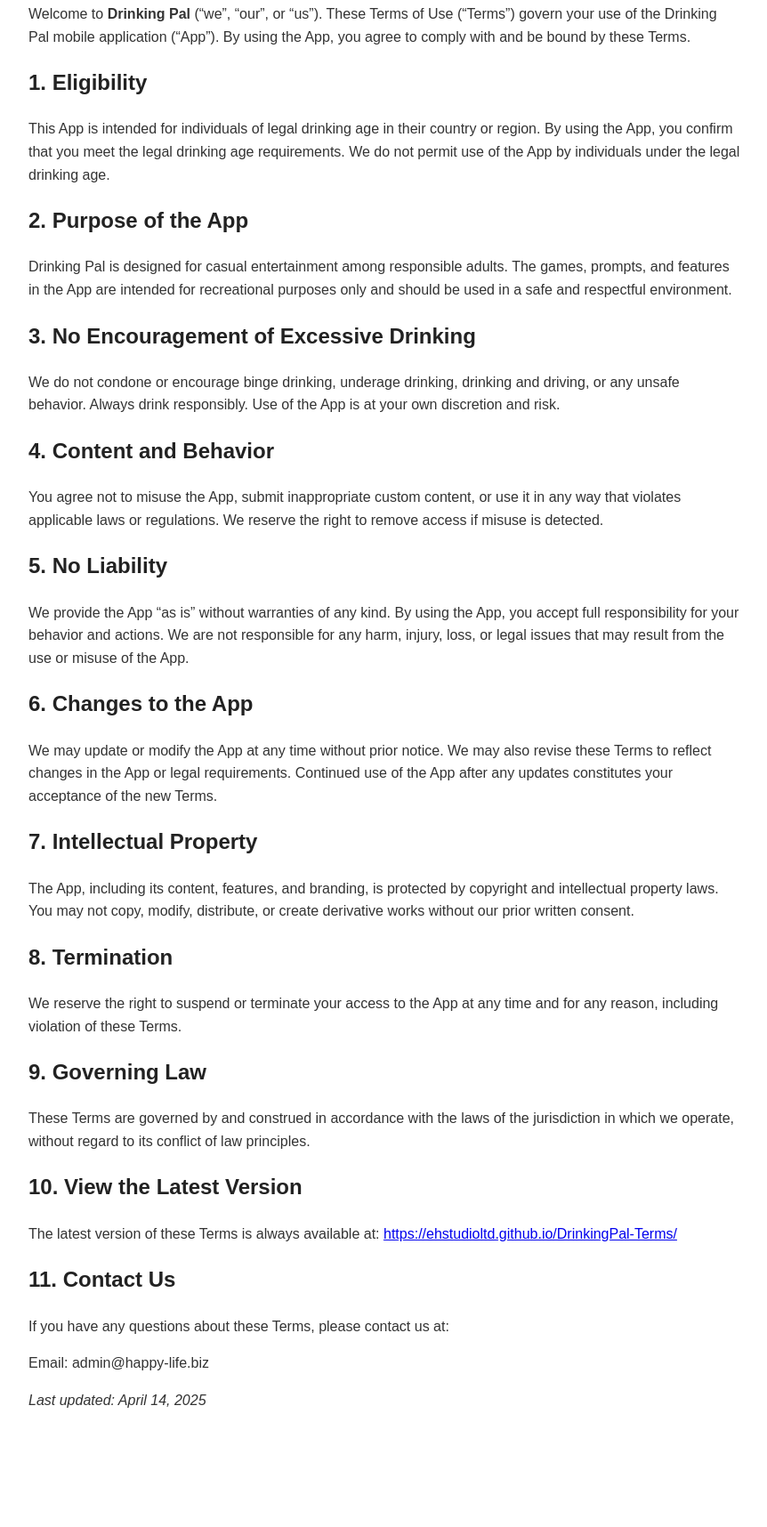
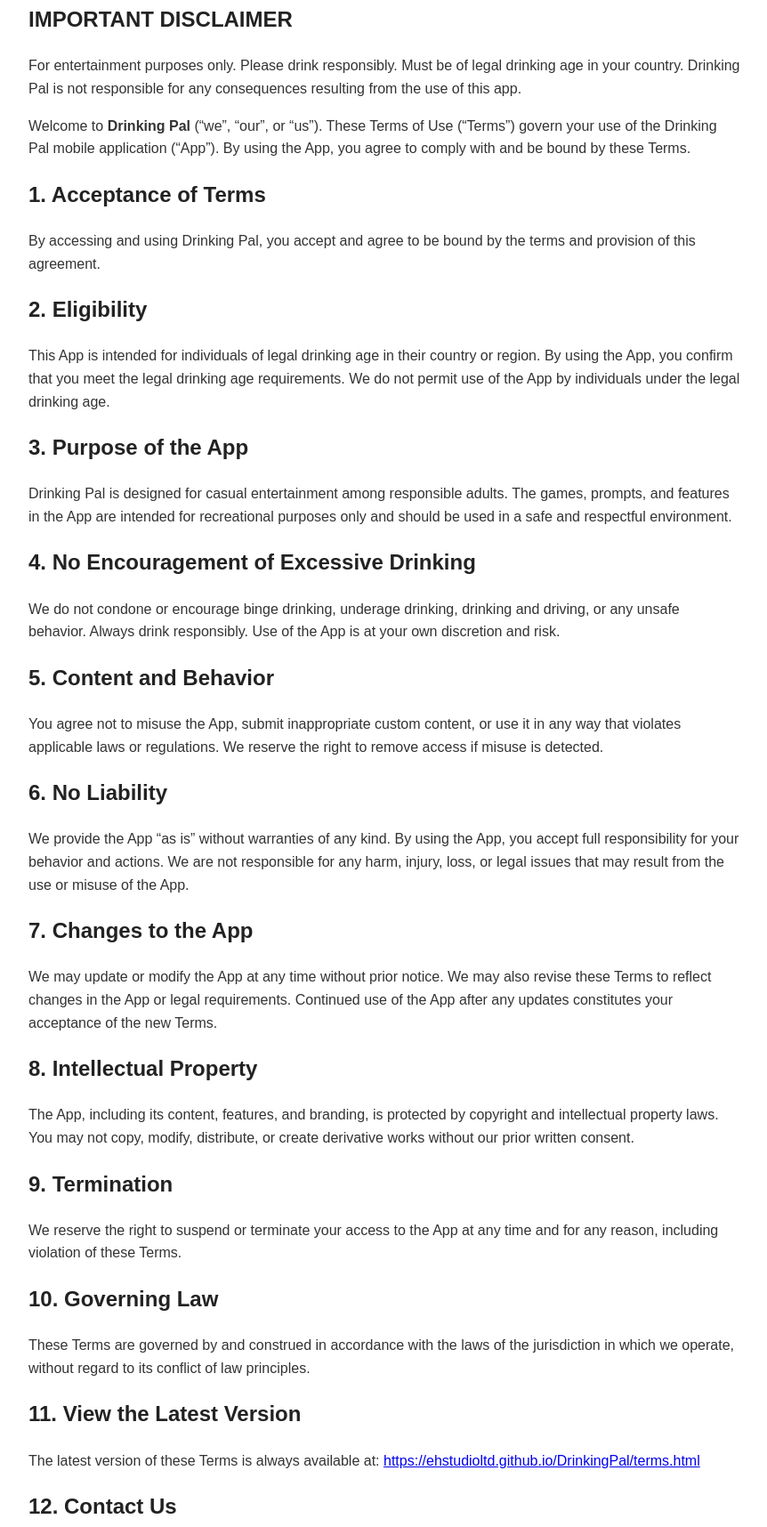
Before and after one commit to EhStudioLtd/DrinkingPal, a plain HTML site: page terms.html in a window 1280 px wide. Shown: the part 131-1847 px from the top of the page at 89% size, without its empty margins (208-1070 px from the left). Before the commit the page ends 1773 px from the top, so only its background shows below. Drawn offline with Linux system fonts and the light colour scheme.

Commit message:
Update terms.html

```diff
--- a/terms.html
+++ b/terms.html
@@ -19,43 +19,49 @@
   </style>
 </head>
 <body>
-  <h1>Terms of Use</h1>
+  <h1>Terms & Conditions</h1>
+
+  <h2>IMPORTANT DISCLAIMER</h2>
+  <p>For entertainment purposes only. Please drink responsibly. Must be of legal drinking age in your country. Drinking Pal is not responsible for any consequences resulting from the use of this app.</p>
 
   <p>Welcome to <strong>Drinking Pal</strong> (“we”, “our”, or “us”). These Terms of Use (“Terms”) govern your use of the Drinking Pal mobile application (“App”). By using the App, you agree to comply with and be bound by these Terms.</p>
 
-  <h2>1. Eligibility</h2>
+  <h2>1. Acceptance of Terms</h2>
+  <p>By accessing and using Drinking Pal, you accept and agree to be bound by the terms and provision of this agreement.</p>
+
+  <h2>2. Eligibility</h2>
   <p>This App is intended for individuals of legal drinking age in their country or region. By using the App, you confirm that you meet the legal drinking age requirements. We do not permit use of the App by individuals under the legal drinking age.</p>
 
-  <h2>2. Purpose of the App</h2>
+  <h2>3. Purpose of the App</h2>
   <p>Drinking Pal is designed for casual entertainment among responsible adults. The games, prompts, and features in the App are intended for recreational purposes only and should be used in a safe and respectful environment.</p>
 
-  <h2>3. No Encouragement of Excessive Drinking</h2>
+  <h2>4. No Encouragement of Excessive Drinking</h2>
   <p>We do not condone or encourage binge drinking, underage drinking, drinking and driving, or any unsafe behavior. Always drink responsibly. Use of the App is at your own discretion and risk.</p>
 
-  <h2>4. Content and Behavior</h2>
+  <h2>5. Content and Behavior</h2>
   <p>You agree not to misuse the App, submit inappropriate custom content, or use it in any way that violates applicable laws or regulations. We reserve the right to remove access if misuse is detected.</p>
 
-  <h2>5. No Liability</h2>
+  <h2>6. No Liability</h2>
   <p>We provide the App “as is” without warranties of any kind. By using the App, you accept full responsibility for your behavior and actions. We are not responsible for any harm, injury, loss, or legal issues that may result from the use or misuse of the App.</p>
 
-  <h2>6. Changes to the App</h2>
+  <h2>7. Changes to the App</h2>
   <p>We may update or modify the App at any time without prior notice. We may also revise these Terms to reflect changes in the App or legal requirements. Continued use of the App after any updates constitutes your acceptance of the new Terms.</p>
 
-  <h2>7. Intellectual Property</h2>
+  <h2>8. Intellectual Property</h2>
   <p>The App, including its content, features, and branding, is protected by copyright and intellectual property laws. You may not copy, modify, distribute, or create derivative works without our prior written consent.</p>
 
-  <h2>8. Termination</h2>
+  <h2>9. Termination</h2>
   <p>We reserve the right to suspend or terminate your access to the App at any time and for any reason, including violation of these Terms.</p>
 
-  <h2>9. Governing Law</h2>
+  <h2>10. Governing Law</h2>
   <p>These Terms are governed by and construed in accordance with the laws of the jurisdiction in which we operate, without regard to its conflict of law principles.</p>
 
-  <h2>10. View the Latest Version</h2>
+  <h2>11. View the Latest Version</h2>
   <p>The latest version of these Terms is always available at:
-    <a href="https://ehstudioltd.github.io/DrinkingPal-Terms/" target="_blank">https://ehstudioltd.github.io/DrinkingPal-Terms/</a>
+    <a href="https://ehstudioltd.github.io/DrinkingPal/terms.html" target="_blank">https://ehstudioltd.github.io/DrinkingPal/terms.html</a>
   </p>
 
-  <h2>11. Contact Us</h2>
+  <h2>12. Contact Us</h2>
   <p>If you have any questions about these Terms, please contact us at:</p>
   <p>Email: admin@happy-life.biz</p>
 
```
